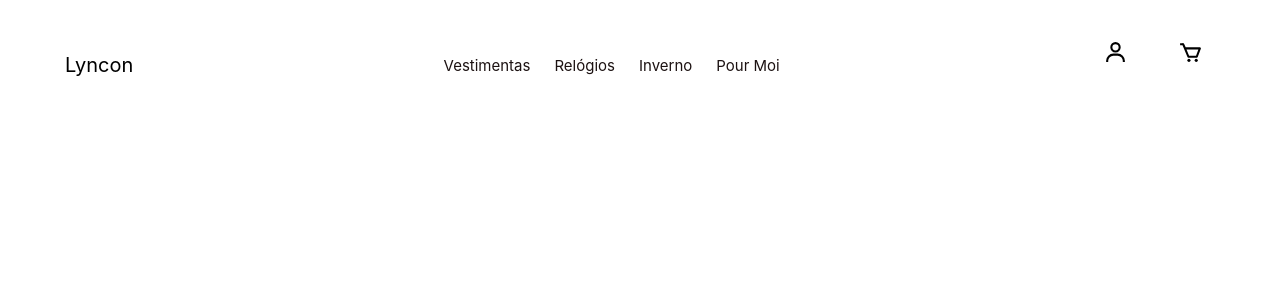
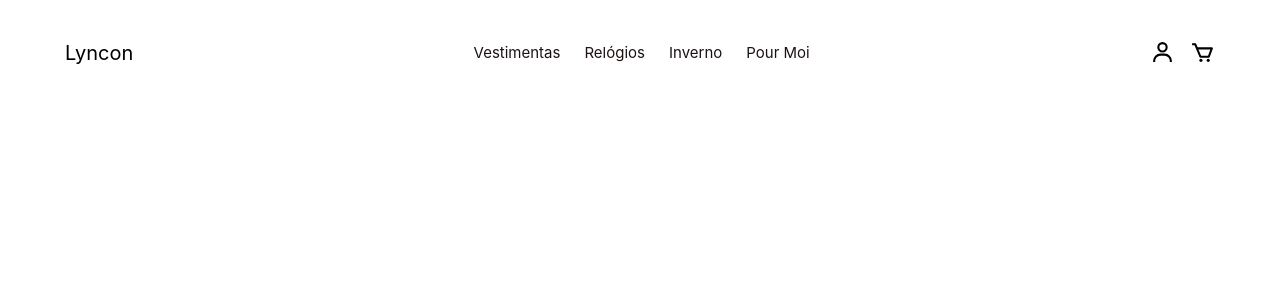
Before and after one commit to carlosr-lotus/Lyncon, a Next.js app: page / in a window 1280 px wide. Shown: the top 300 px of the page. Built offline with nearby package versions, Linux system fonts and the light colour scheme.

Commit message:
Ajuste icones cart e profile no menu bar desktop

```diff
--- a/src/styles/components/MenuBar.module.css
+++ b/src/styles/components/MenuBar.module.css
@@ -99,7 +99,13 @@
         grid-column: 3;
     }
 
+    .menuNavBtns ul {
+        gap: 1.5rem;
+    }
+
     .menuNavBtns ul li {
+        width: 100%;
+        height: 100%;
         background-color: transparent;
     }
 }
```
